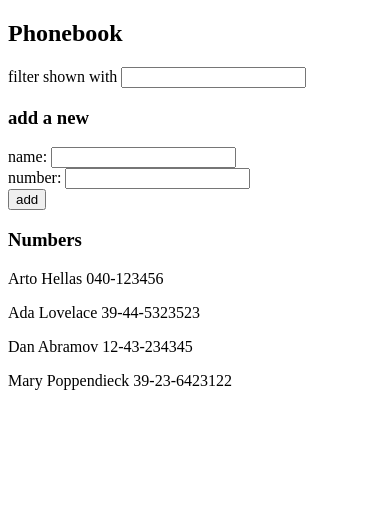
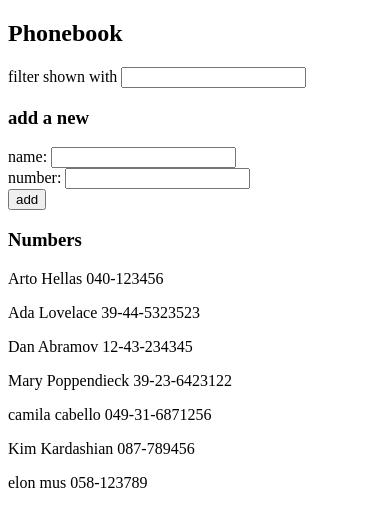
Before and after one commit to miguetronic/Full-Stack-Open-2021, a React (Create React App) app in the folder part2/phonebook/: page / in a window 390 px wide. Shown: the top 526 px of the page. Built offline with nearby package versions, Linux system fonts and the light colour scheme; data requests are answered from the project's data file.

Commit message:
Exercise 2.15: Phonebook step7

```diff
--- a/part2/phonebook/db.json
+++ b/part2/phonebook/db.json
@@ -1,5 +1,5 @@
 {
-    "persons":[
+  "persons": [
     {
       "name": "Arto Hellas",
       "number": "040-123456",
@@ -19,6 +19,21 @@
       "name": "Mary Poppendieck",
       "number": "39-23-6423122",
       "id": 4
+    },
+    {
+      "name": "camila cabello",
+      "number": "049-31-6871256",
+      "id": 5
+    },
+    {
+      "name": "Kim Kardashian",
+      "number": "087-789456",
+      "id": 6
+    },
+    {
+      "name": "elon mus",
+      "number": "058-123789",
+      "id": 7
     }
   ]
 }
--- a/part2/phonebook/src/App.js
+++ b/part2/phonebook/src/App.js
@@ -13,7 +13,7 @@
   useEffect(() => {
     console.log('effect')
     axios.get('http://localhost:3001/persons')
-      .then(response =>{
+      .then(response => {
         console.log('promise fulfilled')
         setPersons(response.data)
       })
@@ -44,11 +44,18 @@
     const nameObject = {
       name: newName,
       number: newNumber,
-      id: persons.length + 1
+      //id: persons.length + 1
     }
-    setPersons(persons.concat(nameObject));
-    setNewName('');
-    setNewNumber('');
+    axios
+      .post('http://localhost:3001/persons', nameObject)
+      .then(response => {
+        console.log(response)
+        setPersons(persons.concat(response.data));
+        setNewName('');
+        setNewNumber('');
+      })
+
+
   }
 
   const personsToShow = (searchPersons === "")
```
Also changed, not shown: part2/phonebook/src/components/Persons.js (indentation only), 1 other file (tests, documents, lock files or other folders). Lines whose indentation alone changed are shown as unchanged.
